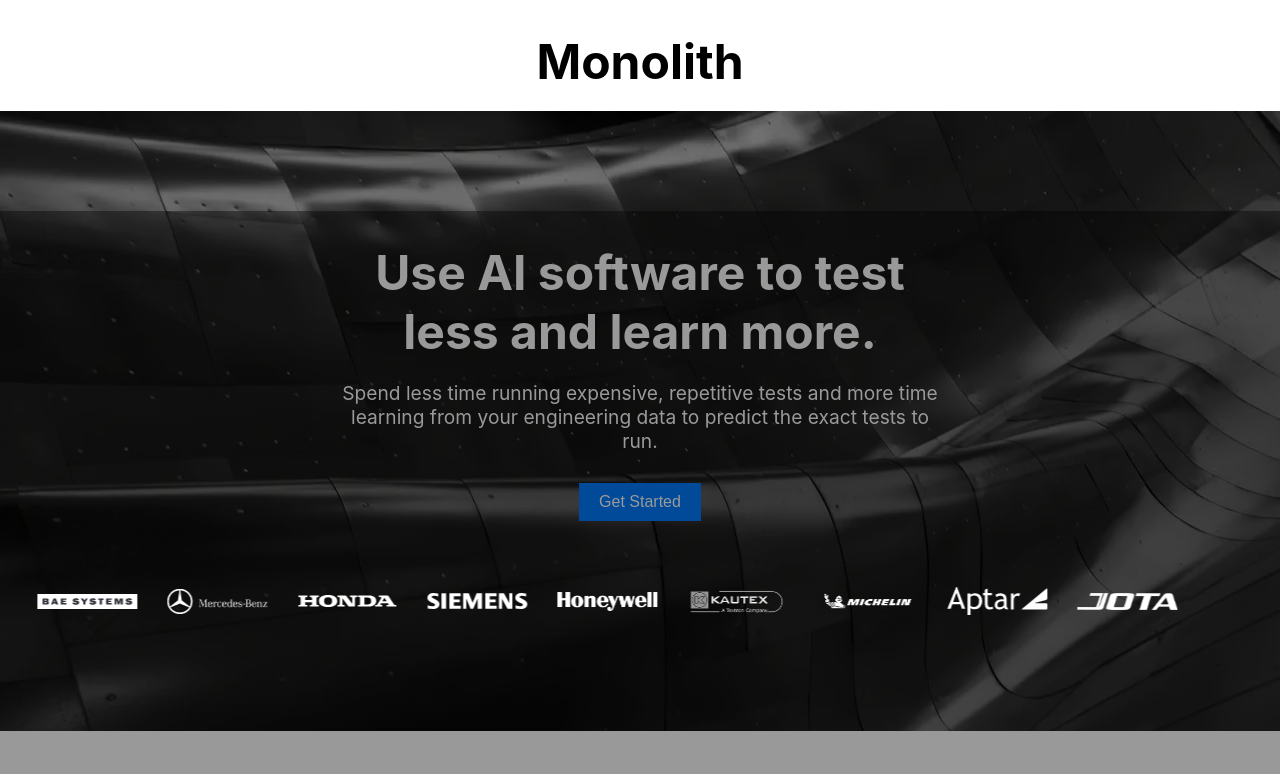
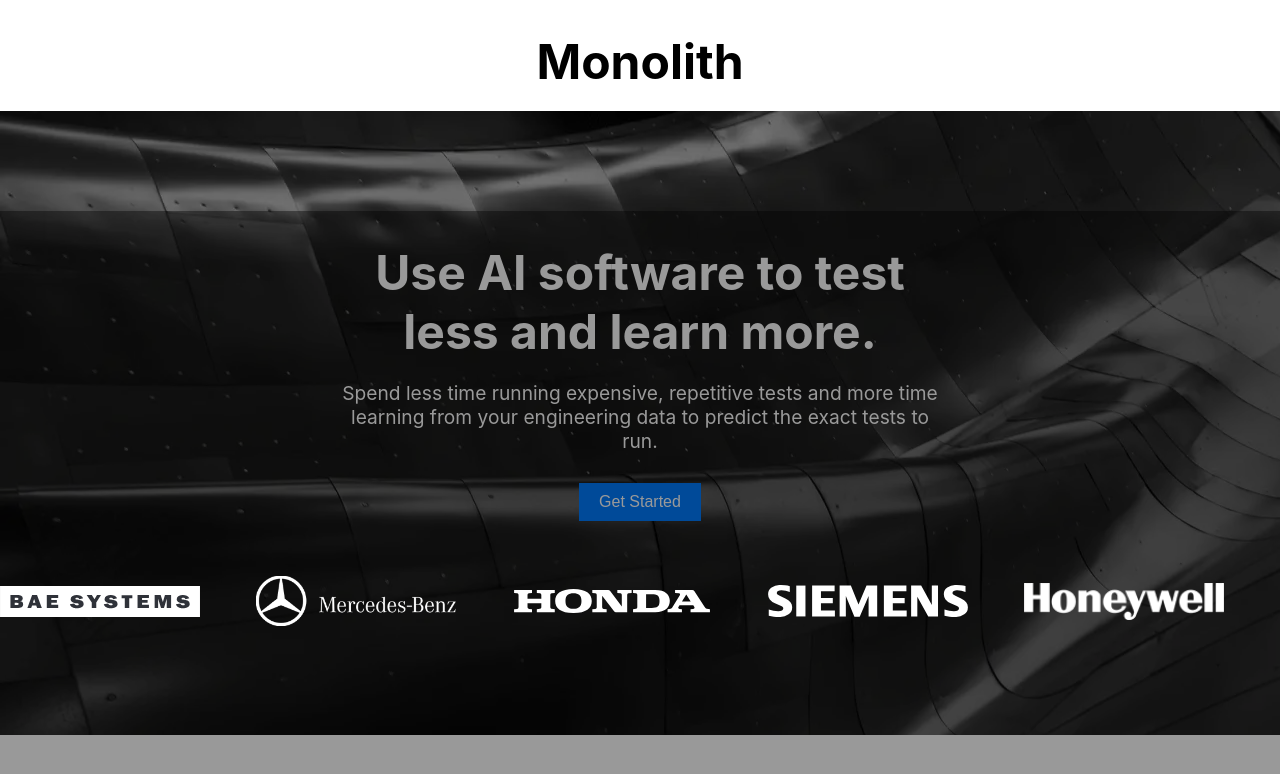
Before and after one commit to christiangubana/banner-logo-slider, a React (Create React App) app: page / in a window 1280 px wide. Shown: the top 774 px of the page. Built offline with nearby package versions, Linux system fonts and the light colour scheme.

Commit message:
use reac-slick library for better sliding mode

```diff
--- a/package.json
+++ b/package.json
@@ -6,10 +6,11 @@
     "@testing-library/jest-dom": "^5.17.0",
     "@testing-library/react": "^13.4.0",
     "@testing-library/user-event": "^13.5.0",
-    "jquery": "^3.7.1",
     "react": "^18.2.0",
     "react-dom": "^18.2.0",
     "react-scripts": "5.0.1",
+    "react-slick": "^0.29.0",
+    "slick-carousel": "^1.8.1",
     "web-vitals": "^2.1.4"
   },
   "scripts": {
--- a/src/components/LogoSliders.css
+++ b/src/components/LogoSliders.css
@@ -1,52 +1,14 @@
-.icon-slider {
-  display: flex;
-  justify-content: space-around;
-  align-items: center;
-  margin-top: 50px;
-  transition: transform 2.5s ease-in-out;
-}
+@import "~slick-carousel/slick/slick.css";
+@import "~slick-carousel/slick/slick-theme.css";
 
-.icon-slider img {
-  max-width: 100px;
-  max-height: 60px;
-  margin: 0 20px;
-}
-
-/* src/components/IconSlider.css */
-.icon-slider-container {
-  display: flex;
-  overflow: hidden;
-  align-items: center;
-}
-
-/* src/components/LogoSliders.css */
 .icon-slider-container {
   overflow: hidden;
 }
 
-.icon-slider {
-  display: flex;
-  animation: slideAnimation 3s linear infinite; /* Adjust the animation duration */
+.logo-slide img {
+  width: 200px; /* Adjust the width of the icons */
+  height: 60px; /* Maintain the aspect ratio */
+  margin-right: 10px; /* Adjust the spacing between icons */
+  margin-top: 50px;
+  object-fit: contain;
 }
-
-.icon-slider img {
-  width: 100px;
-  height: 100px;
-  margin-right: 10px;
-  object-fit: contain;
-  transition: opacity 0.5s ease-in-out;
-}
-
-.icon-slider img.active {
-  opacity: 1;
-}
-
-@keyframes slideAnimation {
-  0% {
-    transform: translateX(0);
-  }
-
-  100% {
-    transform: translateX(-10%); /* Adjust the width of each icon + margin */
-  }
-}
--- a/src/components/LogoSliders.jsx
+++ b/src/components/LogoSliders.jsx
@@ -1,5 +1,6 @@
 // src/components/LogoSliders.js
-import React, { useState, useEffect } from "react";
+import React from "react";
+import Slider from "react-slick";
 import "./LogoSliders.css";
 
 import JotaLogo from "../assets/images/icons/JOTA_logo.png";
@@ -27,28 +28,27 @@
 ];
 
 export const LogoSliders = () => {
-  const [currentSlide, setCurrentSlide] = useState(0);
-
-  useEffect(() => {
-    const interval = setInterval(() => {
-      setCurrentSlide((prevSlide) => (prevSlide + 1) % logos.length);
-    }, 3000); // Adjust the interval (in milliseconds)
-
-    return () => clearInterval(interval);
-  }, []); // Empty dependency array to run the effect only once
+  const settings = {
+    dots: false,
+    infinite: true,
+    speed: 1000, // Adjust the animation speed
+    slidesToShow: 5, // Adjust the number of visible slides
+    slidesToScroll: 1,
+    autoplay: true,
+    autoplaySpeed: 3000, // Adjust the autoplay speed
+    cssEase: "linear",
+    pauseOnHover: false,
+  };
 
   return (
     <div className="icon-slider-container">
-      <div className="icon-slider">
+      <Slider {...settings}>
         {logos.map((logo, index) => (
-          <img
-            key={index}
-            src={logo}
-            alt={`Logo ${index + 1}`}
-            className={index === currentSlide ? "active" : ""}
-          />
+          <div key={index} className="logo-slide">
+            <img src={logo} alt={`Logo ${index + 1}`} />
+          </div>
         ))}
-      </div>
+      </Slider>
     </div>
   );
 };
```
Also changed, not shown: 1 other file (tests, documents, lock files or other folders).
